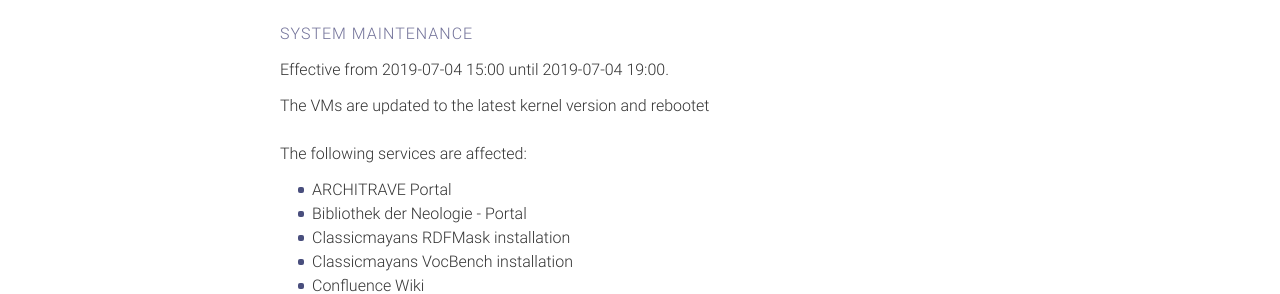
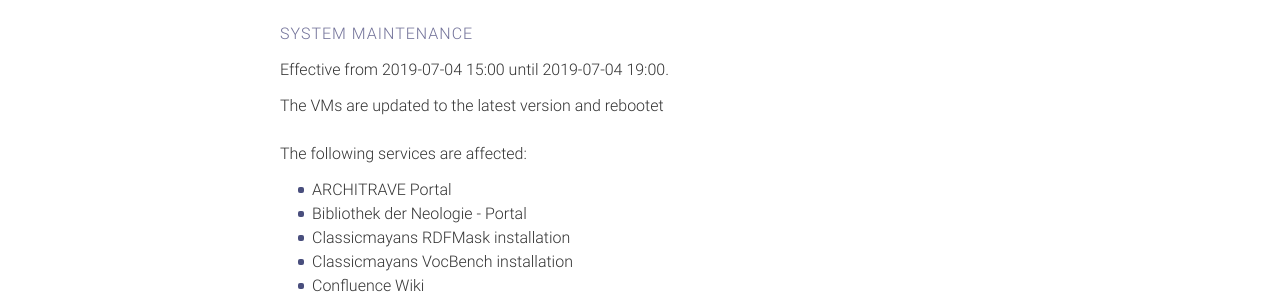
Before and after one commit to DARIAH-DE/status, a Jekyll site: the page built from index.md, in a window 1280 px wide. Shown: the part 363-657 px from the top of the page. Built offline with Jekyll 4.4.1, drawn with Linux system fonts in a browser that asks for light colours; comment, search, counter and statistics services are not loaded.

Commit message:
Wartung 4.7.

```diff
--- a/_data/announcements.yaml
+++ b/_data/announcements.yaml
@@ -3,7 +3,7 @@
   date_start: '2019-07-04 15:00'
   date_end: '2019-07-04 19:00'
   hide: false
-  description: 'The VMs are updated to the latest kernel version and rebootet'
+  description: 'The VMs are updated to the latest version and rebootet'
   affected:
     - '/infrastructure/gwdg-esx'
     - '/infrastructure/gwdg-cloud'
```
